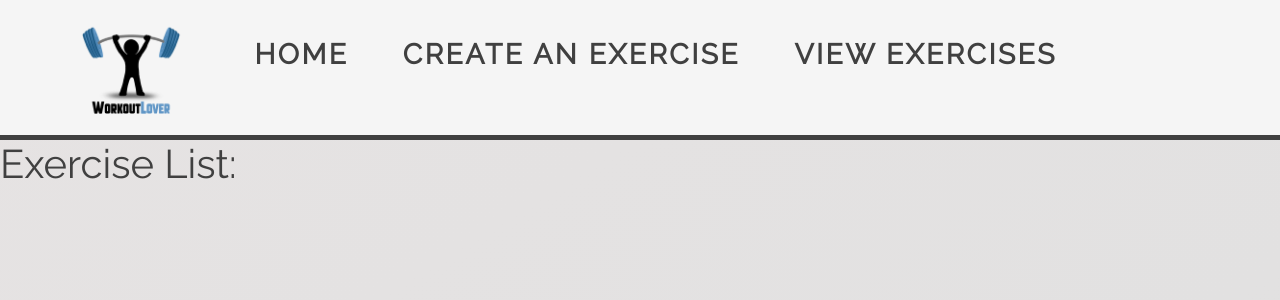
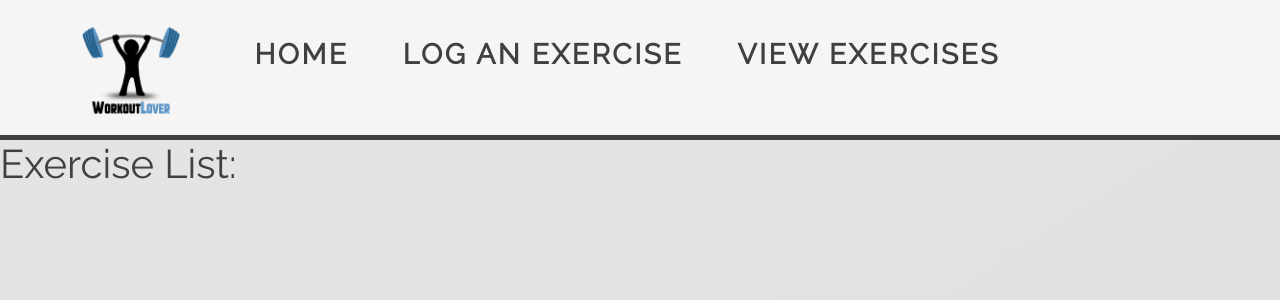
Before and after one commit to erorrunc/Workout-Lover, a Flask app: page /view-list in a window 1280 px wide. Shown: the top 300 px of the page. Run offline with Flask 2, Linux system fonts and the light colour scheme; some libraries are stand-ins or nearby versions.

Commit message:
Progress Hack 110

```diff
--- a/app.py
+++ b/app.py
@@ -10,7 +10,7 @@ exercise_count: int = 0
 def index():
     return render_template('index.html')
 
-@app.route('/create-exercise', methods=["GET", "POST"])
+@app.route('/log-exercise', methods=["GET", "POST"])
 def create_exercise():
     if request.method == "POST":
         global exercise_list
@@ -24,7 +24,7 @@ def create_exercise():
         color: str = request.form['color']
 
         if exercise == '':
-            return render_template("create-exercise.html")
+            return render_template("log-exercise.html")
 
         new_exercise: Exercises = Exercises(exercise_count, exercise, weight, sets, reps, date, color)
         exercise_list.append(new_exercise)
@@ -32,7 +32,7 @@ def create_exercise():
         exercise_count += 1
 
         return render_template("success.html", exercise = exercise, weight = weight, sets = sets, reps = reps, date = date)
-    return render_template("create-exercise.html")
+    return render_template("log-exercise.html")
 
 @app.route('/view-list')
 def view_exercise_list():
--- a/templates/index.html
+++ b/templates/index.html
@@ -17,7 +17,7 @@
                         <a class="nav-link" href="/">HOME</a>
                     </li>
                     <li class="nav-item">
-                        <a class="nav-link" href="/create-exercise">LOG AN EXERCISE</a>
+                        <a class="nav-link" href="/log-exercise">LOG AN EXERCISE</a>
                     </li>
                     <li class="nav-item">
                         <a class="nav-link" href="/view-list">VIEW EXERCISES</a>
@@ -32,7 +32,7 @@
             <p class='start'>Start logging your workouts now!</p>
             <e class='start'>Track sets, reps, and weights of your exercises to see progress over time.</e><br />
             <a href="/"><img class="logo" src="/static/logo.png" alt="logo"></a>
-            <a href="create-exercise" style="color: #3299C9";>Log Exercise:</a>
+            <a href="log-exercise" style="color: #3299C9";>Log Exercise:</a>
         </div>
     </body>
 </html>
--- a/templates/create-exercise.html
+++ b/templates/log-exercise.html
@@ -2,7 +2,7 @@
 <html lang="en">
     <head>
         <meta charset="UTF-8">
-        <title>CREATE EXERCISE:</title>
+        <title>LOG EXERCISE:</title>
         <link rel='stylesheet' href='/static/bootstrap.min.css'>
         <link rel='stylesheet' href='/static/styles.css'>
     </head>
@@ -17,7 +17,7 @@
                         <a class="nav-link" href="/">HOME</a>
                     </li>
                     <li class="nav-item">
-                        <a class="nav-link" href="/create-exercise">CREATE AN EXERCISE</a>
+                        <a class="nav-link" href="/log-exercise">LOG AN EXERCISE</a>
                     </li>
                     <li class="nav-item">
                         <a class="nav-link" href="/view-list">VIEW EXERCISES</a>
--- a/templates/view-list.html
+++ b/templates/view-list.html
@@ -17,7 +17,7 @@
                         <a class="nav-link" href="/">HOME</a>
                     </li>
                     <li class="nav-item">
-                        <a class="nav-link" href="/create-exercise">CREATE AN EXERCISE</a>
+                        <a class="nav-link" href="/log-exercise">LOG AN EXERCISE</a>
                     </li>
                     <li class="nav-item">
                         <a class="nav-link" href="/view-list">VIEW EXERCISES</a>
```
